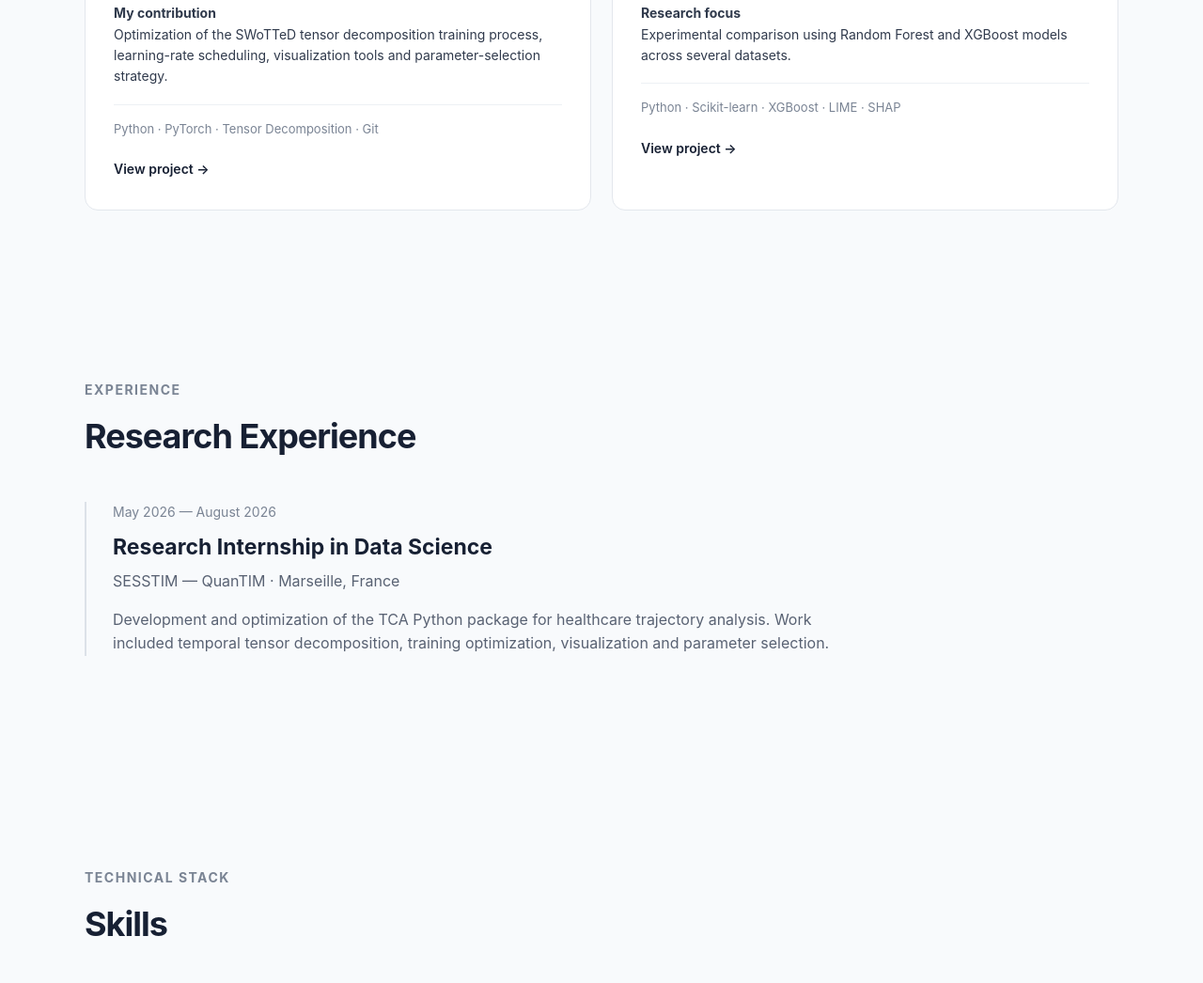
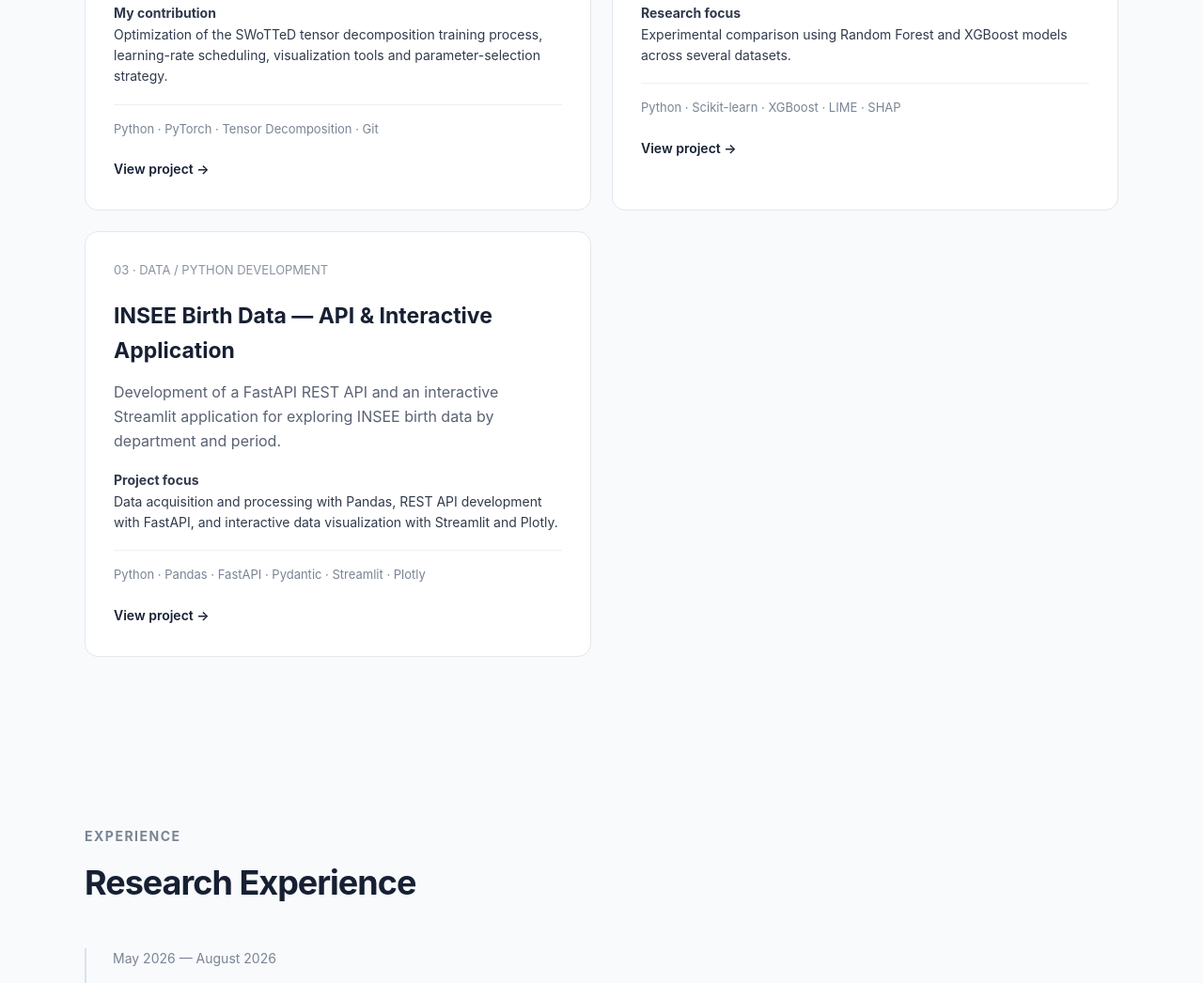
Before and after one commit to Imen-Miloudi/Imen-Miloudi.github.io, a plain HTML site: page index.html in a window 1280 px wide. Shown: the part 1692-2738 px from the top of the page at 94% size. Drawn offline with Linux system fonts and the light colour scheme.

Commit message:
Add INSEE Birth Data project section to index.html
Added a new project section for INSEE Birth Data, detailing the API and interactive application development.

```diff
--- a/index.html
+++ b/index.html
@@ -575,6 +575,43 @@
 
             </article>
 
+                        <!-- INSEE -->
+
+            <article class="project">
+
+                <div class="project-number">
+                    03 · DATA / PYTHON DEVELOPMENT
+                </div>
+
+                <h3>
+                    INSEE Birth Data — API & Interactive Application
+                </h3>
+
+                <p>
+                    Development of a FastAPI REST API and an interactive
+                    Streamlit application for exploring INSEE birth data
+                    by department and period.
+                </p>
+
+                <div class="project-role">
+                    <strong>Project focus</strong><br>
+                    Data acquisition and processing with Pandas,
+                    REST API development with FastAPI, and interactive
+                    data visualization with Streamlit and Plotly.
+                </div>
+
+                <div class="technologies">
+                    Python · Pandas · FastAPI · Pydantic · Streamlit · Plotly
+                </div>
+
+                <a class="project-link"
+                   href="https://github.com/Imen-Miloudi/insee-birth-data-api-app"
+                   target="_blank">
+                    View project →
+                </a>
+
+            </article>
+
         </div>
 
     </div>
```
